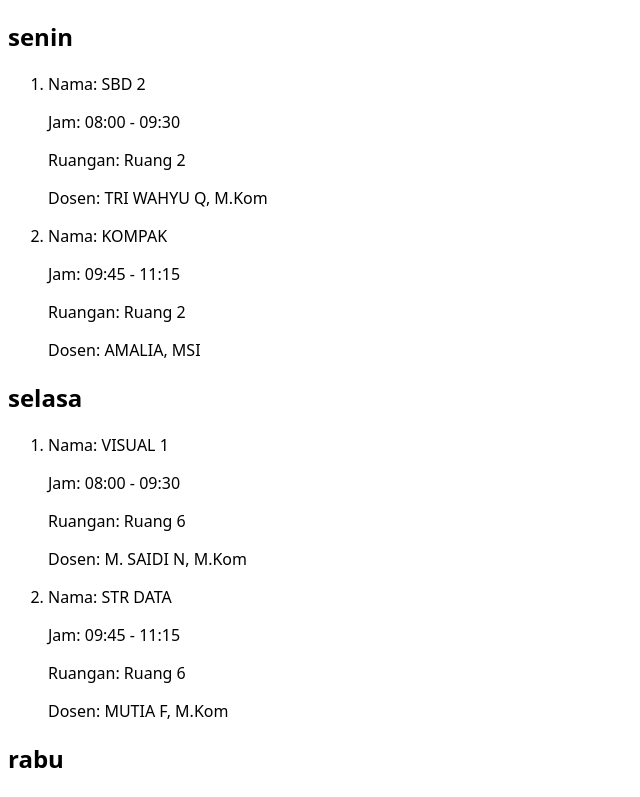
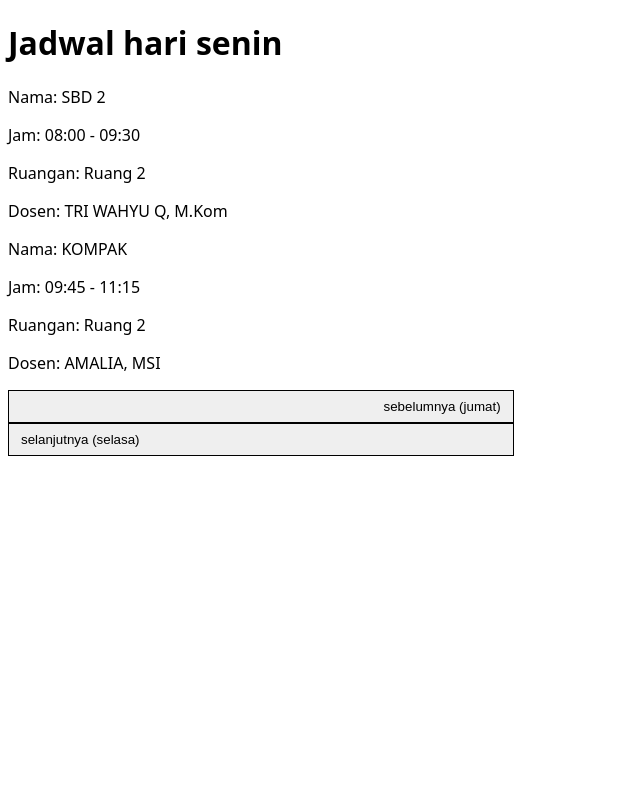
Before and after one commit to aynh/schbdblb, a SvelteKit app: page / in a window 1280 px wide. Shown: the top 797 px of the page, without its empty margins (0-640 px from the left). Built offline with nearby package versions, Linux system fonts and the light colour scheme.

Commit message:
feat: tampilkan jadwal per 1 hari

```diff
--- a/package.json
+++ b/package.json
@@ -13,6 +13,7 @@
 		"format": "prettier --plugin-search-dir . --write ."
 	},
 	"devDependencies": {
+		"@iconify-json/lucide": "^1.1.69",
 		"@sveltejs/adapter-auto": "^2.0.0",
 		"@sveltejs/kit": "^1.5.0",
 		"prettier": "^2.8.0",
--- a/src/routes/+page.server.ts
+++ b/src/routes/+page.server.ts
@@ -1,11 +1,12 @@
 import { jadwal } from '$lib/server/schedule';
+import { Hari } from '$lib/types';
 import type { PageServerLoad } from './$types';
 
 export const load = (() => {
 	const padded = (n: number) => n.toString().padStart(2, '0');
 	return Object.fromEntries(
 		Object.entries(jadwal).map(([hari, jadwal]) => [
-			hari,
+			Hari[Number(hari)],
 			jadwal.map(({ periode: { mulai, selesai }, ...rest }) => ({
 				...rest,
 				mulai: `${padded(mulai.jam)}:${padded(mulai.menit ?? 0)}`,
--- a/src/routes/+page.svelte
+++ b/src/routes/+page.svelte
@@ -1,29 +1,52 @@
 <script lang="ts">
 	import { Hari } from '$lib/types';
-	import { readable } from 'svelte/store';
 	import type { PageData } from './$types';
 
 	export let data: PageData;
+
+	$: keys = Object.keys(data);
+	let hari = Hari[new Date().getDay()];
+
+	$: jadwal = data[hari] ?? data[(hari = keys[0])];
+
+	$: jadwalIndex = keys.findIndex((key) => key === hari);
+	$: previous = keys.at(jadwalIndex - 1)!;
+	$: next = keys.at((jadwalIndex + 1) % keys.length)!;
 </script>
 
 <svelte:head>
 	<title>schbdblb</title>
 </svelte:head>
 
-<div class="grid grid-cols-2 md:grid-cols-3 gap-4">
-	{#each Object.entries(data) as [hari, jadwal]}
-		<div>
-			<h2 class="capitalize font-semibold">{Hari[Number(hari)]}</h2>
-			<ol class="space-y-2 list-decimal">
+<div class="flex flex-col items-center justify-evenly h-100vh">
+	<h1 class="capitalize font-semibold text-2xl">Jadwal hari {hari}</h1>
+	<div class="flex flex-col items-center space-y-4">
 		{#each jadwal as { nama, dosen, mulai, ruangan, selesai }}
-					<li class="ml-4">
+			<div class="w-full">
 				<p>Nama: {nama}</p>
 				<p>Jam: {mulai} - {selesai}</p>
 				<p>Ruangan: Ruang {ruangan}</p>
 				<p>Dosen: {dosen}</p>
-					</li>
-				{/each}
-			</ol>
 			</div>
 		{/each}
 	</div>
+	<div
+		class="w-3/4 md:w-1/2 lg:w-2/5 capitalize flex lt-md:flex-col items-center md:justify-between lt-md:space-y-1"
+	>
+		<button on:click={() => (hari = previous)}>
+			<div class="i-lucide-chevron-left" />
+			<span class="flex-1">sebelumnya ({previous})</span>
+		</button>
+
+		<button on:click={() => (hari = next)}>
+			<span class="flex-1">selanjutnya ({next})</span>
+			<div class="i-lucide-chevron-right" />
+		</button>
+	</div>
+</div>
+
+<style>
+	button {
+		--uno: 'text-center w-full md:w-2/5 flex items-center justify-between border border-solid p-2 px-3 cursor-pointer select-none hover:bg-blue-200 dark:hover:bg-blue-800';
+	}
+</style>
--- a/unocss.config.ts
+++ b/unocss.config.ts
@@ -1,8 +1,8 @@
-import { defineConfig, presetUno, transformerDirectives } from 'unocss';
+import { defineConfig, presetIcons, presetUno, transformerDirectives } from 'unocss';
 
 const config = defineConfig({
 	transformers: [transformerDirectives()],
-	presets: [presetUno()],
+	presets: [presetUno(), presetIcons({ scale: 1.2 })],
 });
 
 export default config;
```
Also changed, not shown: 1 other file (tests, documents, lock files or other folders). Lines whose indentation alone changed are shown as unchanged.
